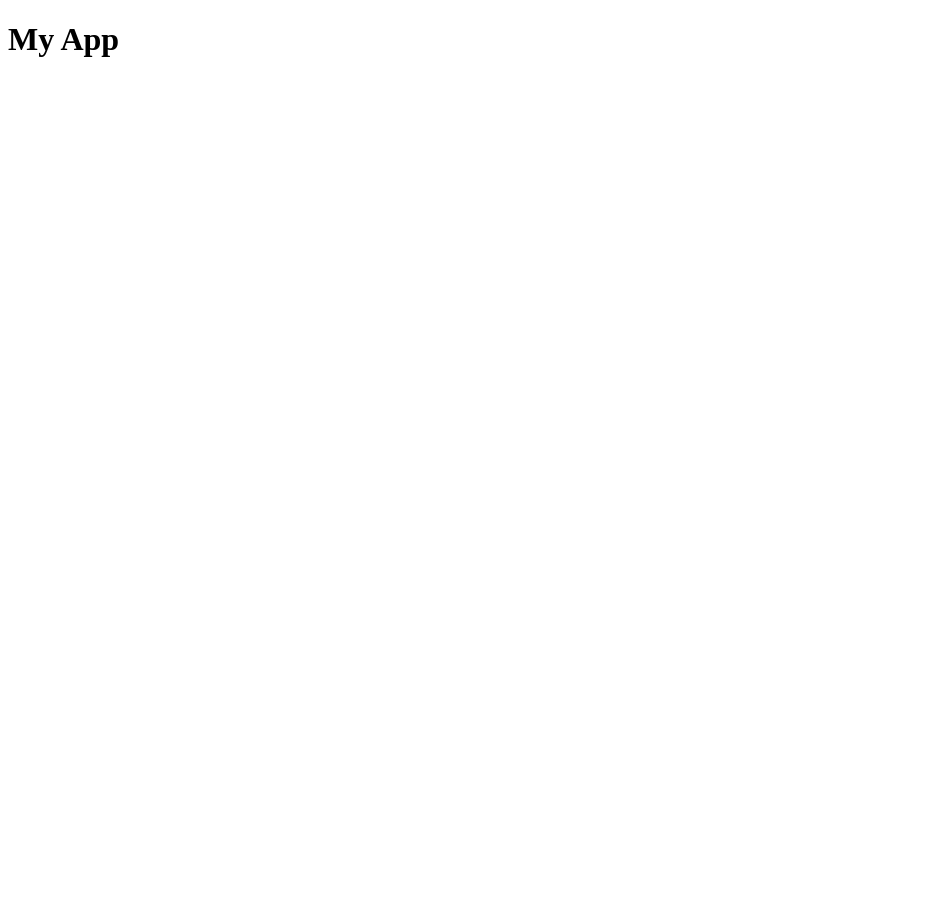
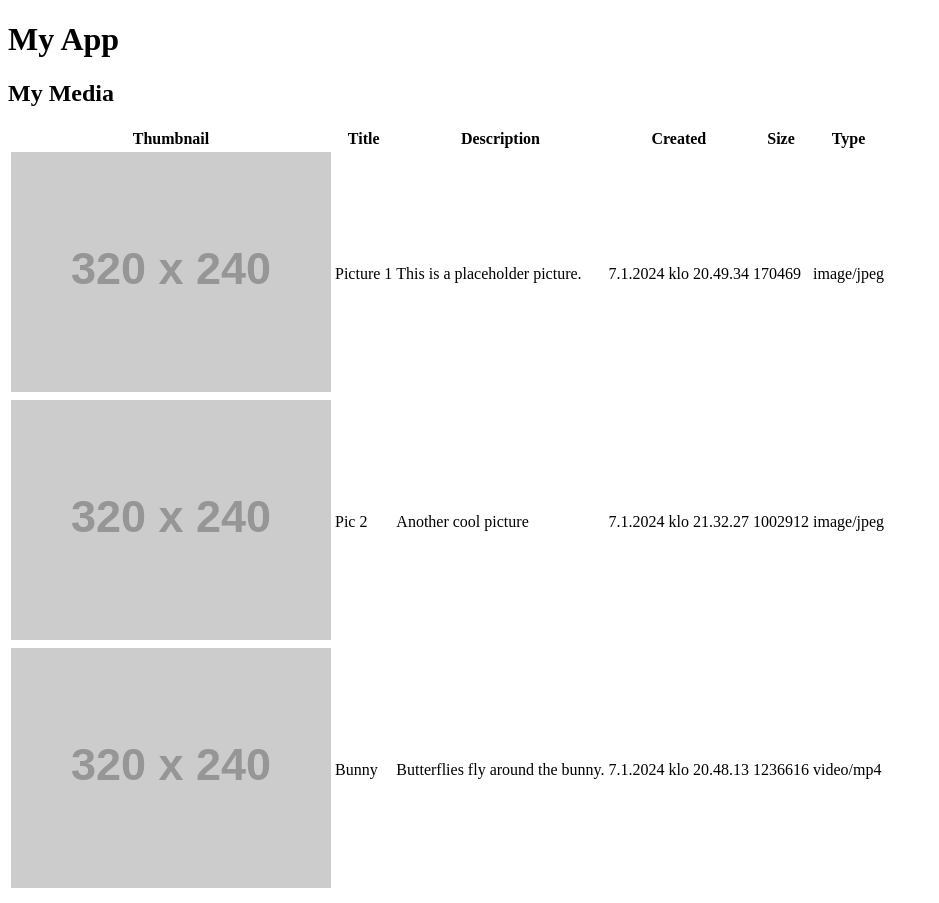
Before and after one commit to AhmedEz9/task-3-react, a React (Vite) app: page / in a window 1280 px wide. Shown: the whole page, without its empty margins (0-939 px from the left). Before the commit the page ends 800 px from the top, so only its background shows below. Built offline with nearby package versions, Linux system fonts and the light colour scheme.

Commit message:
Created Home and MediaRow components

```diff
--- a/src/App.tsx
+++ b/src/App.tsx
@@ -1,9 +1,11 @@
+import Home from './components/Home';
 import './App.css';
 
 const App = () => {
   return (
     <>
       <h1>My App</h1>
+      <Home />
     </>
   );
 };
--- /dev/null
+++ b/src/components/Home.tsx
@@ -0,0 +1,66 @@
+import {MediaItem} from '../types/DBTypes';
+import MediaRow from './MediaRow';
+
+const mediaArray: MediaItem[] = [
+  {
+    media_id: 8,
+    user_id: 5,
+    filename: 'https://placehold.co/600x400?text=Pic1',
+    thumbnail: 'https://placehold.co/320x240?text=Thumb1',
+    filesize: 170469,
+    media_type: 'image/jpeg',
+    title: 'Picture 1',
+    description: 'This is a placeholder picture.',
+    created_at: '2024-01-07T20:49:34.000Z',
+  },
+  {
+    media_id: 9,
+    user_id: 7,
+    filename: 'https://placehold.co/600x400?text=Pic2',
+    thumbnail: 'https://placehold.co/320x240?text=Thumb2',
+    filesize: 1002912,
+    media_type: 'image/jpeg',
+    title: 'Pic 2',
+    description: 'Another cool picture',
+    created_at: '2024-01-07T21:32:27.000Z',
+  },
+  {
+    media_id: 17,
+    user_id: 2,
+    filename:
+      'http://distribution.bbb3d.renderfarming.net/video/mp4/bbb_sunflower_1080p_60fps_normal.mp4',
+    thumbnail: 'https://placehold.co/320x240?text=Video',
+    filesize: 1236616,
+    media_type: 'video/mp4',
+    title: 'Bunny',
+    description: 'Butterflies fly around the bunny.',
+    created_at: '2024-01-07T20:48:13.000Z',
+  },
+];
+
+const Home = () => {
+  return (
+    <>
+      <h2>My Media</h2>
+      <table>
+        <thead>
+          <tr>
+            <th>Thumbnail</th>
+            <th>Title</th>
+            <th>Description</th>
+            <th>Created</th>
+            <th>Size</th>
+            <th>Type</th>
+          </tr>
+        </thead>
+        <tbody>
+          {mediaArray.map((item) => (
+            <MediaRow key={item.media_id} item={item} />
+          ))}
+        </tbody>
+      </table>
+    </>
+  );
+};
+
+export default Home;
--- /dev/null
+++ b/src/components/MediaRow.tsx
@@ -0,0 +1,20 @@
+import {MediaItem} from '../types/DBTypes';
+
+const MediaRow = (props: {item: MediaItem}) => {
+  const {item} = props;
+
+  return (
+    <tr>
+      <td>
+        <img src={item.thumbnail} alt={item.title} />
+      </td>
+      <td>{item.title}</td>
+      <td>{item.description}</td>
+      <td>{new Date(item.created_at).toLocaleString('fi-FI')}</td>
+      <td>{item.filesize}</td>
+      <td>{item.media_type}</td>
+    </tr>
+  );
+};
+
+export default MediaRow;
--- /dev/null
+++ b/src/types/DBTypes.ts
@@ -0,0 +1,12 @@
+export interface MediaItem {
+  media_id: number;
+  user_id: number;
+  filename: string;
+  thumbnail: string;
+  filesize: number;
+  media_type: string;
+  title: string;
+  description: string;
+  created_at: string;
+  screenshots?: string[];
+}
```
